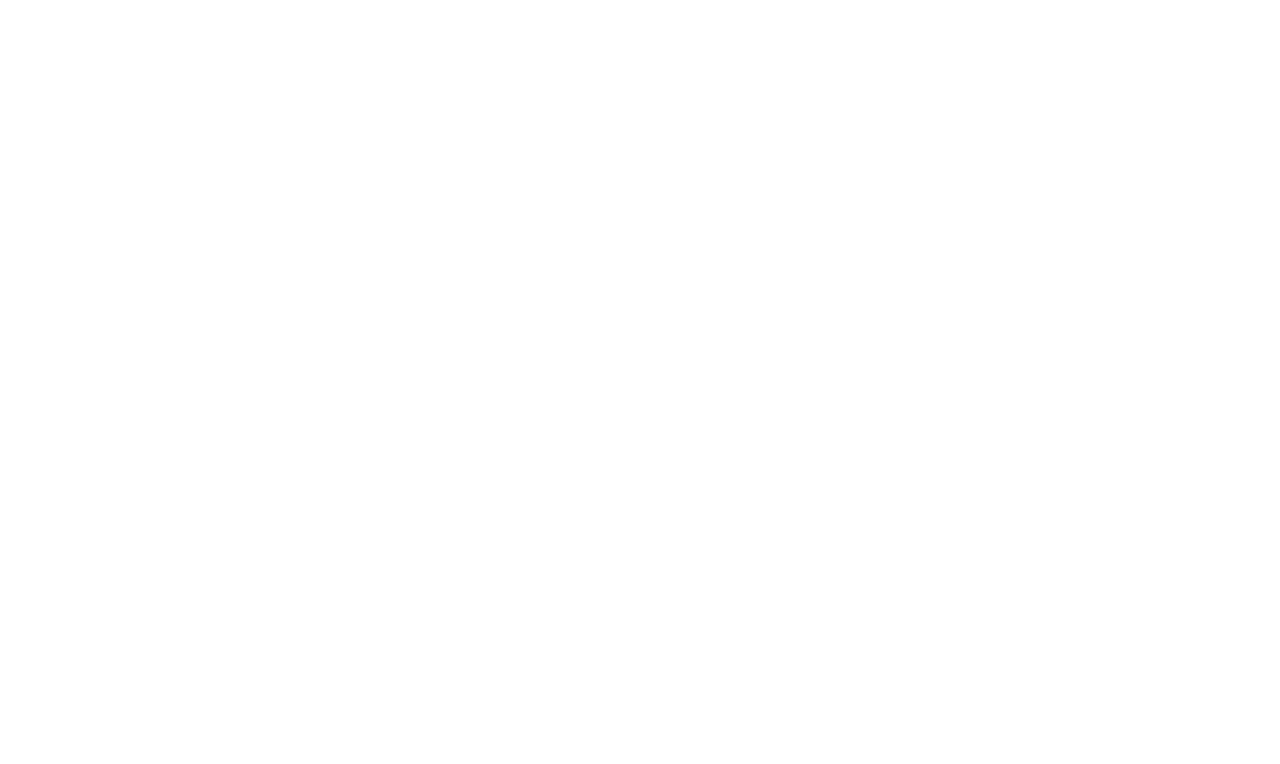
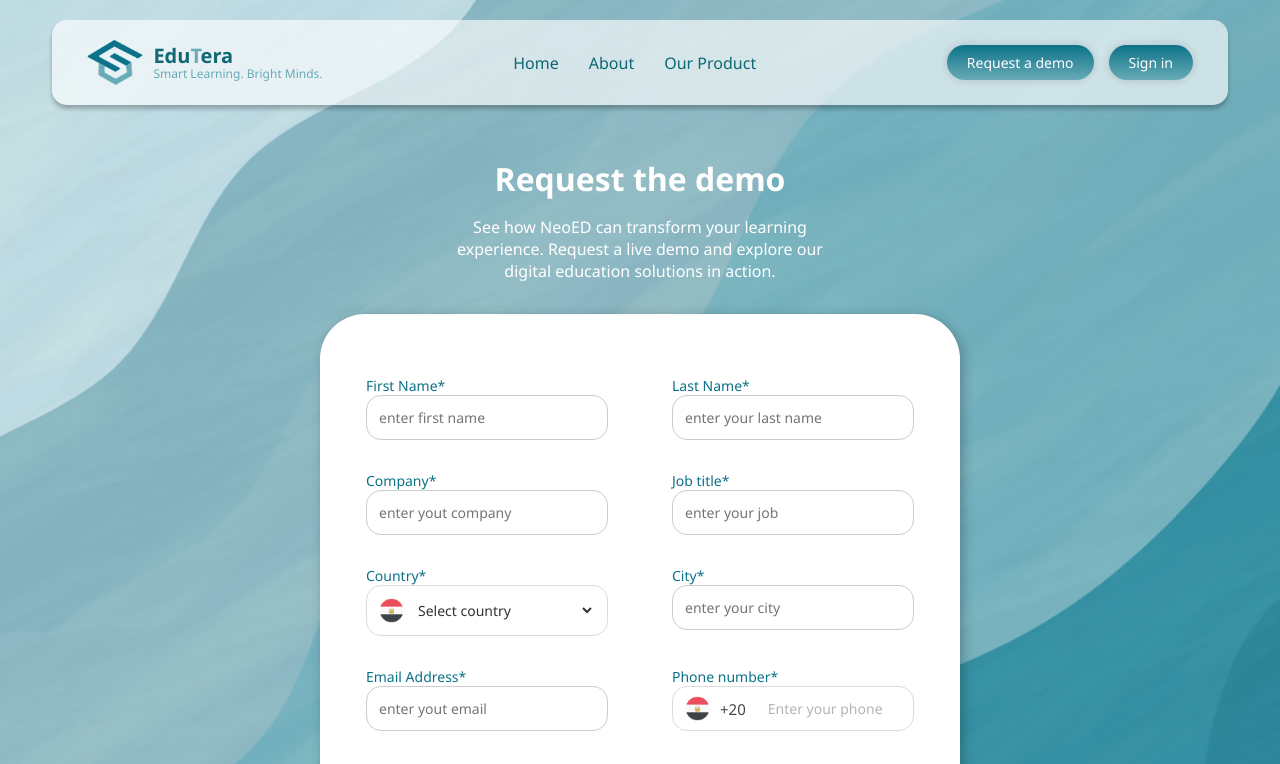
Before and after one commit to asmaaelbahrawi1/DerasaX, a React (Vite) app in the folder DerasaX/: page /RequestDemoPage in a window 1280 px wide. Before the commit this address had no page. Shown: the top 764 px of the page. Built offline with nearby package versions, Linux system fonts and the light colour scheme.

Commit message:
ceate request a demo page

```diff
--- a/DerasaX/src/components/layout/Navbar/NavBar.tsx
+++ b/DerasaX/src/components/layout/Navbar/NavBar.tsx
@@ -3,10 +3,14 @@
 import { Link } from 'react-router-dom'
 import './Navbar.css'
 
-const NavBar = () => {
+
+interface NavBarProps {
+  className?: string;
+}
+const NavBar: React.FC<NavBarProps> = ({ className }) => {
   return (
-    <div className="container">
-      <nav className="nav">
+    <div className="container" >
+      <nav className={className ? className : "navbar-default"}>
       <div className="nav-left">
         <img src={Logo}  alt="EduTera Logo" className="logo-image" />
         <div className="logo-text">
@@ -22,7 +26,7 @@
       </div>
 
       <div className="nav-buttons">
-        <Link to="/demo">
+        <Link to="/RequestDemoPage">
             <button className="btn-demo">Request a demo</button>
         </Link>
         <Link to="/signin">
--- a/DerasaX/src/components/layout/Navbar/Navbar.css
+++ b/DerasaX/src/components/layout/Navbar/Navbar.css
@@ -2,16 +2,27 @@
 .container{
     width: 95%;
     margin: auto;
+    padding: 20px;
 }
-.nav {
+.navbar-about {
+  background-color: #ffffffa3;
+}
+.navbar-default{
+    background-color: #FFF;
+
+}
+.navbar-default , .navbar-about {
     padding: 20px 35px;
-    background: #FFF;
     display: flex;
     align-items: center;
     justify-content: space-between;
     font-family: var(--font-main);
-    box-shadow:  0 0 10px rgba(0, 0, 0, 0.1);
-    margin: 20px;
+    /* box-shadow:  0 0 10px rgba(0, 0, 0, 0.1); */
+    box-shadow: 0px 4px 4px 0px #00000040;
+
+  border-radius: 15px;
+
+    /* margin: 20px; */
 }
 
 .nav-left {
--- /dev/null
+++ b/DerasaX/src/pages/RequestDemo/RequestDemoPage.css
@@ -0,0 +1,161 @@
+* {
+    box-sizing: border-box;
+    margin: 0;
+    padding: 0;
+    font-family: 'Segoe UI', Tahoma, Geneva, Verdana, sans-serif;
+}
+main{
+    background-image: url('../../assets/images/requestdDemoBg.png');
+    background-repeat: no-repeat;
+    background-size: cover;
+}
+.request-demo-container {
+  background: #fff;
+  /* max-width: 900px; */
+  margin: 0 auto 2rem auto;
+  padding: 30px;
+  width: 50%;
+  /* margin: auto; */
+  border-radius: 45px;
+  box-shadow: 3px 3px 12px 0px #00000040;
+
+  text-align: center;
+}
+.caption{
+    display: flex;
+    text-align: center;
+    justify-content: center;
+    flex-direction: column;
+    width: 35%;
+    margin: auto;
+    gap: 1rem;
+    padding: 2rem;
+    color: #fff;
+}
+.request-demo-container h1 {
+  margin-bottom: 10px;
+  font-size: 28px;
+}
+
+.request-demo-container p {
+  margin-bottom: 30px;
+  color: #555;
+}
+
+.demo-form{
+    display: flex;
+    flex-direction: column;
+    gap: 1rem;
+    padding: 2rem 1rem;
+
+}
+label{
+    display: block;
+    text-align: justify;
+    color: var(--color-primary);
+    font-size: 14px;
+}
+.demo-form .form-row {
+  display: flex;
+  gap: 4rem;
+  margin-bottom: 15px;
+  width: 100%;
+}
+.form-row .field{
+    width: 50%;
+
+}
+.demo-form input, .demo-form textarea {
+  flex: 1;
+  padding: 12px;
+  border: 1px solid #ccc;
+  border-radius: 15px;
+  font-size: 14px;
+  width: 100%;
+}
+
+.demo-form textarea {
+  width: 100%;
+  resize: none;
+  height: 200px;
+  margin-bottom: 15px;
+}
+
+.btn-submit {
+  padding: 12px 40px;
+  background: linear-gradient(to bottom, #1e7384, #93a6ac);
+  border: none;
+  border-radius: 15px;
+  color: #fff;
+  font-size: 16px;
+  cursor: pointer;
+  width: 50%;
+  margin: auto;
+}
+
+.btn-submit:hover {
+  opacity: 0.9;
+}
+
+/* الغلاف الخارجي */
+.custom-field {
+  /* width: 100%; */
+  /* margin-bottom: 1.2rem; */
+  /* text-align: left; */
+}
+
+.custom-field label {
+  /* font-size: 14px;
+  color: var(--color-primary);
+  margin-bottom: 6px;
+  display: block; */
+}
+
+/* تصميم شكل الفيلد */
+.field-box {
+  display: flex;
+  align-items: center;
+  gap: 10px;
+  border: 1px solid #dcdcdc;
+  border-radius: 15px;
+  padding: 12px ;
+  background: #fff;
+  width: 100%;
+}
+
+/* العلم */
+.flag-icon {
+  width: 25px;
+  height: 25px;
+  object-fit: cover;
+  border-radius: 4px;
+}
+
+/* كود الدولة */
+.country-code {
+  font-size: 15px;
+  color: #444;
+}
+
+/* select & input */
+.field-box select,
+.field-box input {
+  border: none;
+  outline: none;
+  flex: 1;
+  font-size: 14px;
+  color: #333;
+  background: transparent;
+}
+
+.field-box select {
+  padding-right: 10px;
+  cursor: pointer;
+}
+
+.field-box input::placeholder {
+  color: #b4b4b4;
+}
+.phone-field{
+        padding: 0 0 0 12px
+}
--- /dev/null
+++ b/DerasaX/src/pages/RequestDemo/RequestDemoPage.tsx
@@ -0,0 +1,123 @@
+import { useState } from "react";
+import './RequestDemoPage.css'
+import '../../styles/global.css'
+import '../../styles/theme.css'
+
+import NavBar from '../../components/layout/Navbar/NavBar'
+import Footer from '../../components/layout/Footer/Footer'
+import Flag from '../../assets/images/flag.png'
+export default function RequestDemoPage() {
+   const [formData, setFormData] = useState({
+    firstName: "",
+    lastName: "",
+    company: "",
+    jobTitle: "",
+    country: "",
+    city: "",
+    email: "",
+    phone: "",
+    message: ""
+  });
+
+  const handleChange = (e: React.ChangeEvent<HTMLInputElement | HTMLTextAreaElement>) => {
+    setFormData({ ...formData, [e.target.name]: e.target.value });
+  };
+
+  const handleSubmit = (e: React.FormEvent<HTMLFormElement>) => {
+    e.preventDefault();
+    console.log(formData);
+    alert("Form submitted!");
+  };
+
+  return (
+    <main className="request-demo-main">
+      <NavBar className="navbar-about"  />
+
+
+     <div className="request-demo">
+       <div className="caption">
+          <h1>Request the demo</h1>
+          <p>See how NeoED can transform your learning experience. Request a live demo and explore our digital education solutions in action.</p>
+        </div>
+      <div className="request-demo-container">
+        <form className="demo-form" onSubmit={handleSubmit}>
+          <div className="form-row">
+           <div className="field">
+             <label htmlFor="">First Name*</label>
+            <input type="text" name="firstName" placeholder="enter first name" value={formData.firstName} onChange={handleChange} required />
+           </div>
+           <div className="field">
+             <label htmlFor="">Last Name*</label>
+            <input type="text" name="lastName" placeholder="enter your last name" value={formData.lastName} onChange={handleChange} required />
+           </div>
+          </div>
+
+          <div className="form-row">
+            <div className="field">
+              <label htmlFor="">Company*</label>
+              <input type="text" name="company" placeholder="enter yout company" value={formData.company} onChange={handleChange} required />
+            </div>
+
+            <div className="field">
+              <label htmlFor="">Job title*</label>
+              <input type="text" name="jobTitle" placeholder="enter your job" value={formData.jobTitle} onChange={handleChange} required />
+
+            </div>
+          </div>
+
+          <div className="form-row">
+            <div className="field custom-field">
+              <label>Country*</label>
+              <div className="field-box">
+                <img src={Flag} className="flag-icon" />
+                <select name="country" value={formData.country} onChange={handleChange}>
+                  <option value="">Select country</option>
+                  <option value="Egypt">Egypt - مصر</option>
+                </select>
+              </div>
+            </div>
+
+            <div className="field">
+              <label htmlFor="">City*</label>
+              <input type="text" name="city" placeholder="enter your city" value={formData.city} onChange={handleChange} required />
+
+            </div>
+          </div>
+
+          <div className="form-row">
+            <div className="field">
+              <label htmlFor="">Email Address*</label>
+            <input type="email" name="email" placeholder="enter yout email" value={formData.email} onChange={handleChange} required />
+
+            </div>
+
+            <div className="field custom-field ">
+              <label>Phone number*</label>
+              <div className="field-box phone-field">
+                <img src={Flag} className="flag-icon" />
+                <span className="country-code">+20</span>
+                <input type="tel" name="phone" placeholder="Enter your phone" value={formData.phone} onChange={handleChange}/>
+              </div>
+            </div>
+          </div>
+
+          <div>
+            <label htmlFor="">Message*</label>
+            <textarea
+            name="message"
+            placeholder="what do you think"
+            value={formData.message}
+            onChange={handleChange}
+          ></textarea>
+          </div>
+
+
+          <button type="submit" className="btn-submit">Request the demo</button>
+        </form>
+      </div>
+     </div>
+
+      <Footer />
+    </main>
+  );
+}
--- a/DerasaX/src/router/AppRouter.tsx
+++ b/DerasaX/src/router/AppRouter.tsx
@@ -1,10 +1,12 @@
 import { Routes, Route } from "react-router-dom";
 import HomePage from "../pages/Home/HomePage";
+import RequestDemoPage from "../pages/RequestDemo/RequestDemoPage"
 
 export default function AppRouter() {
   return (
     <Routes>
       <Route path="/" element={<HomePage />} />
+      <Route path="/RequestDemoPage" element={<RequestDemoPage />} />
     </Routes>
   );
 }
```
Also changed, not shown: DerasaX/src/assets/images/flag.png (added), DerasaX/src/assets/images/requestdDemoBg.png (added).
